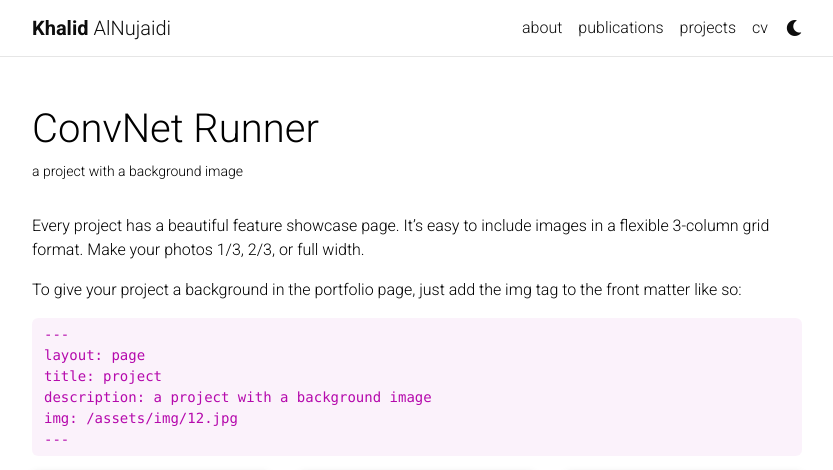
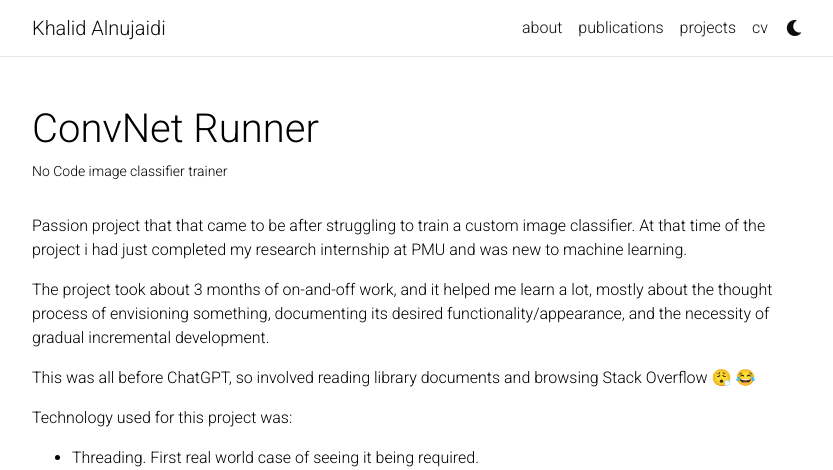
Before and after one commit to KhalidAlnujaidi/KhalidAlnujaidi.github.io, a Jekyll site: the page built from _projects/1_project.md, in a window 1280 px wide and 1400 px high. Shown: the top 470 px of the window, without its empty margins (223-1056 px from the left). Built offline with Jekyll 4.4.1, drawn with Linux system fonts in a browser that asks for light colours; full-size pictures stand in for the smaller copies a plugin makes; emoji names are drawn with the system emoji font; comment, search, counter and statistics services are not loaded; a style sheet for code colours, icons or effects is not loaded; some of the changed text lies outside the part shown.

Commit message:
project1

````diff
--- a/_config.yml
+++ b/_config.yml
@@ -2,7 +2,7 @@
 # Site settings  to run --> bundle exec jekyll serve --lsi
 # -----------------------------------------------------------------------------
 
-title: blank # the website title (if blank, full name will be used instead)
+title: Khalid Alnujaidi # the website title (if blank, full name will be used instead)
 first_name: Khalid
 middle_name:
 last_name: AlNujaidi
--- a/_projects/1_project.md
+++ b/_projects/1_project.md
@@ -1,80 +1,29 @@
 ---
 layout: page
 title: ConvNet Runner
-description: a project with a background image
-img: assets/img/12.jpg
+description: No Code image classifier trainer
+img: assets\img\covnetrunner.png
 importance: 1
 category: work
 ---
 
-Every project has a beautiful feature showcase page.
-It's easy to include images in a flexible 3-column grid format.
-Make your photos 1/3, 2/3, or full width.
+Passion project that that came to be after struggling to train a custom image classifier. At that time of the project i had just completed my research internship at PMU and was new to machine learning.
 
-To give your project a background in the portfolio page, just add the img tag to the front matter like so:
+The project took about 3 months of on-and-off work, and it helped me learn a lot, mostly about the thought process of envisioning something, documenting its desired functionality/appearance, and the necessity of gradual incremental development.
 
-    ---
-    layout: page
-    title: project
-    description: a project with a background image
-    img: /assets/img/12.jpg
-    ---
+This was all before ChatGPT, so involved reading library documents and browsing Stack Overflow :face_exhaling: :joy:
+
+Technology used for this project was:
+- Threading. First real world case of seeing it being required.
+- PyQt5 for the UI. This was a great [crouse](https://www.udemy.com/course/pyqt5-from-a-z/) that helped
+- TensorFlow for all the ML related work
+
 
 <div class="row">
     <div class="col-sm mt-3 mt-md-0">
-        {% include figure.html path="assets/img/1.jpg" title="example image" class="img-fluid rounded z-depth-1" %}
-    </div>
-    <div class="col-sm mt-3 mt-md-0">
-        {% include figure.html path="assets/img/3.jpg" title="example image" class="img-fluid rounded z-depth-1" %}
-    </div>
-    <div class="col-sm mt-3 mt-md-0">
-        {% include figure.html path="assets/img/5.jpg" title="example image" class="img-fluid rounded z-depth-1" %}
+        {% include figure.html path="assets\img\tfswag.png" title="example image" class="img-fluid rounded z-depth-1" %}
     </div>
 </div>
 <div class="caption">
-    Caption photos easily. On the left, a road goes through a tunnel. Middle, leaves artistically fall in a hipster photoshoot. Right, in another hipster photoshoot, a lumberjack grasps a handful of pine needles.
+    Got a community shout out and some swag
 </div>
-<div class="row">
-    <div class="col-sm mt-3 mt-md-0">
-        {% include figure.html path="assets/img/5.jpg" title="example image" class="img-fluid rounded z-depth-1" %}
-    </div>
-</div>
-<div class="caption">
-    This image can also have a caption. It's like magic.
-</div>
-
-You can also put regular text between your rows of images.
-Say you wanted to write a little bit about your project before you posted the rest of the images.
-You describe how you toiled, sweated, *bled* for your project, and then... you reveal its glory in the next row of images.
-
-
-<div class="row justify-content-sm-center">
-    <div class="col-sm-8 mt-3 mt-md-0">
-        {% include figure.html path="assets/img/6.jpg" title="example image" class="img-fluid rounded z-depth-1" %}
-    </div>
-    <div class="col-sm-4 mt-3 mt-md-0">
-        {% include figure.html path="assets/img/11.jpg" title="example image" class="img-fluid rounded z-depth-1" %}
-    </div>
-</div>
-<div class="caption">
-    You can also have artistically styled 2/3 + 1/3 images, like these.
-</div>
-
-
-The code is simple.
-Just wrap your images with `<div class="col-sm">` and place them inside `<div class="row">` (read more about the <a href="https://getbootstrap.com/docs/4.4/layout/grid/">Bootstrap Grid</a> system).
-To make images responsive, add `img-fluid` class to each; for rounded corners and shadows use `rounded` and `z-depth-1` classes.
-Here's the code for the last row of images above:
-
-{% raw %}
-```html
-<div class="row justify-content-sm-center">
-    <div class="col-sm-8 mt-3 mt-md-0">
-        {% include figure.html path="assets/img/6.jpg" title="example image" class="img-fluid rounded z-depth-1" %}
-    </div>
-    <div class="col-sm-4 mt-3 mt-md-0">
-        {% include figure.html path="assets/img/11.jpg" title="example image" class="img-fluid rounded z-depth-1" %}
-    </div>
-</div>
-```
-{% endraw %}
````
Also changed, not shown: assets/img/covnetrunner.png (added), assets/img/tfaward.png (added), assets/img/tfswag.png (added).
